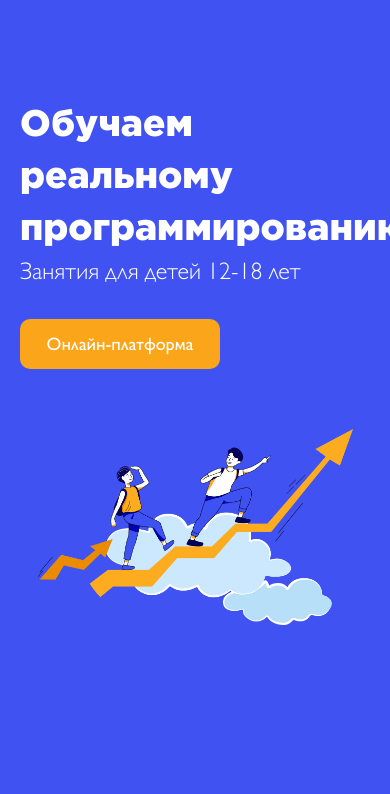
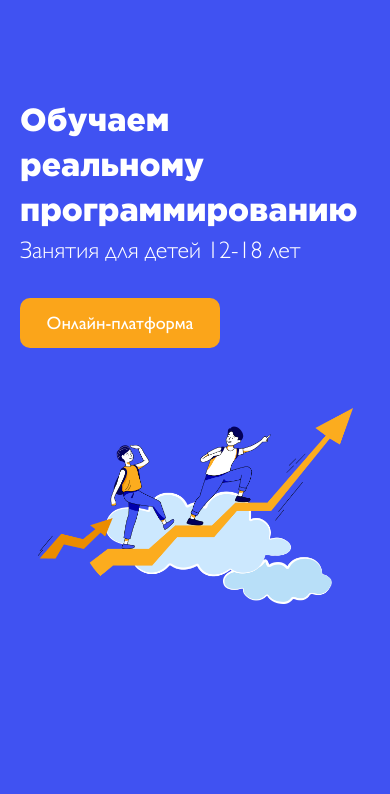
Before and after one commit to LookOlga/Unicode, a website: page src/index.html in a window 390 px wide. Shown: the part 50-844 px from the top of the page. Drawn offline with nearby package versions, Linux system fonts and the light colour scheme; files that its build step writes are made by us from their sources; files whose address does not match are found by name.

Commit message:
fsz promo title

```diff
--- a/src/sass/blocks/_promo.scss
+++ b/src/sass/blocks/_promo.scss
@@ -79,7 +79,7 @@
         align-items: flex-start;
 
         &__title {
-            font-size: 3.7rem;
+            font-size: 3.2rem;
         }
         &__desc {
             font-size: 2.4rem;
```
Also changed, not shown: dist/css/style.min.css.
